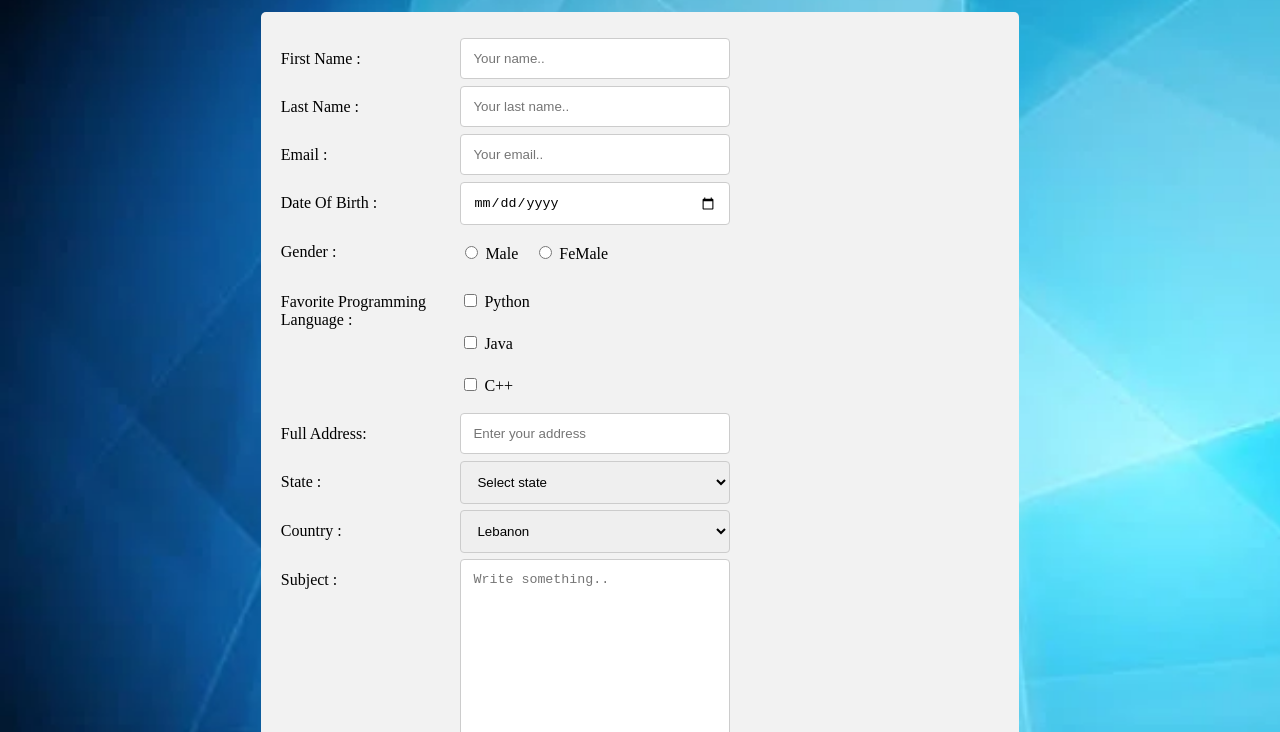
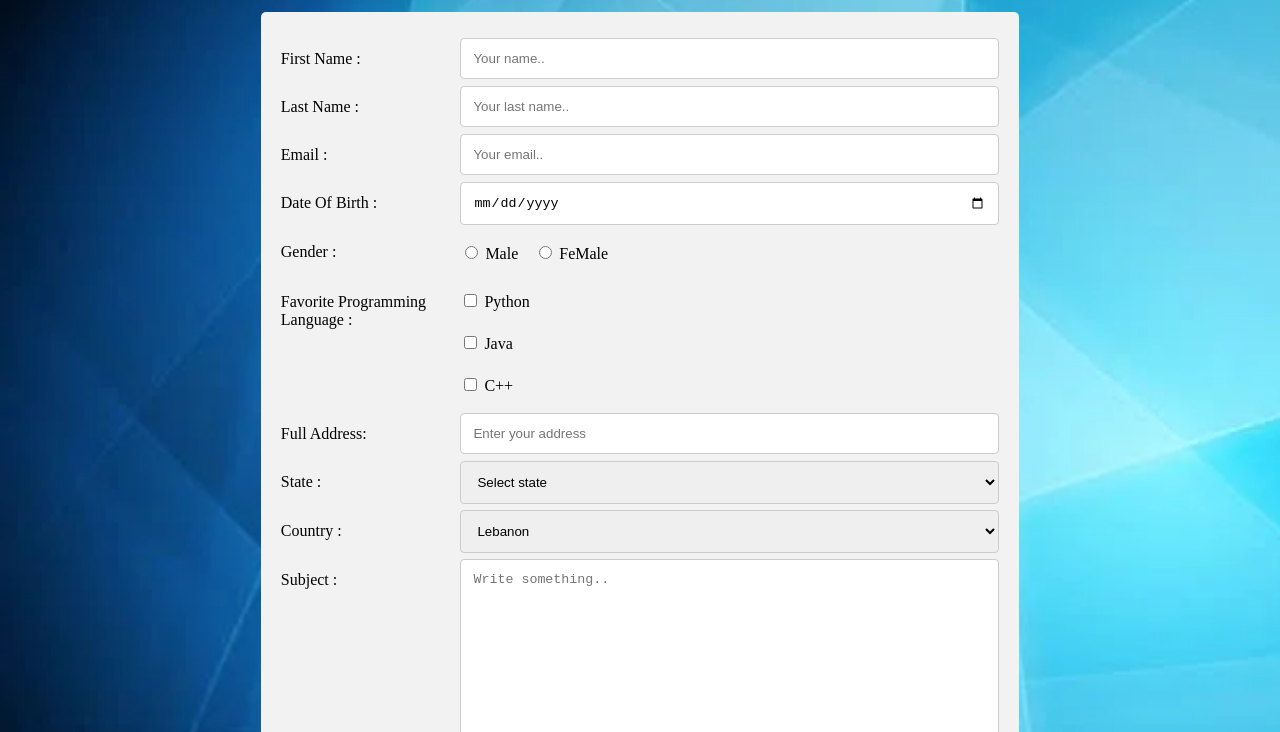
Before and after one commit to rasabhakthulasrikanth/Autoformfill, a plain HTML site: page Autoformhcj/index.html in a window 1280 px wide. Shown: the part 68-800 px from the top of the page. Drawn offline with Linux system fonts and the light colour scheme; a script that the page names is missing.

Commit message:
styles.css

```diff
--- a/Autoformhcj/styles.css
+++ b/Autoformhcj/styles.css
@@ -9,7 +9,7 @@ h1 {
   input[type=text],
   select,
   textarea {
-    width: 50%;
+    width: 100%;
     padding: 12px;
     border: 1px solid #ccc;
     border-radius: 4px;
@@ -25,7 +25,7 @@ h1 {
   input[type=date],
   select,
   textarea {
-    width: 50%;
+    width: 100%;
     padding: 12px;
     border: 1px solid #ccc;
     border-radius: 4px;
@@ -35,7 +35,7 @@ h1 {
   input[type=address],
   select,
   textarea {
-    width: 50%;
+    width: 100%;
     padding: 12px;
     border: 1px solid #ccc;
     border-radius: 4px;
@@ -44,7 +44,7 @@ h1 {
   input[type=email],
   select,
   textarea {
-    width: 50%;
+    width: 100%;
     padding: 12px;
     border: 1px solid #ccc;
     border-radius: 4px;
@@ -54,7 +54,7 @@ h1 {
   input[type=password],
   select,
   textarea {
-    width: 50%;
+    width: 100%;
     padding: 12px;
     border: 1px solid #ccc;
     border-radius: 4px;
```
